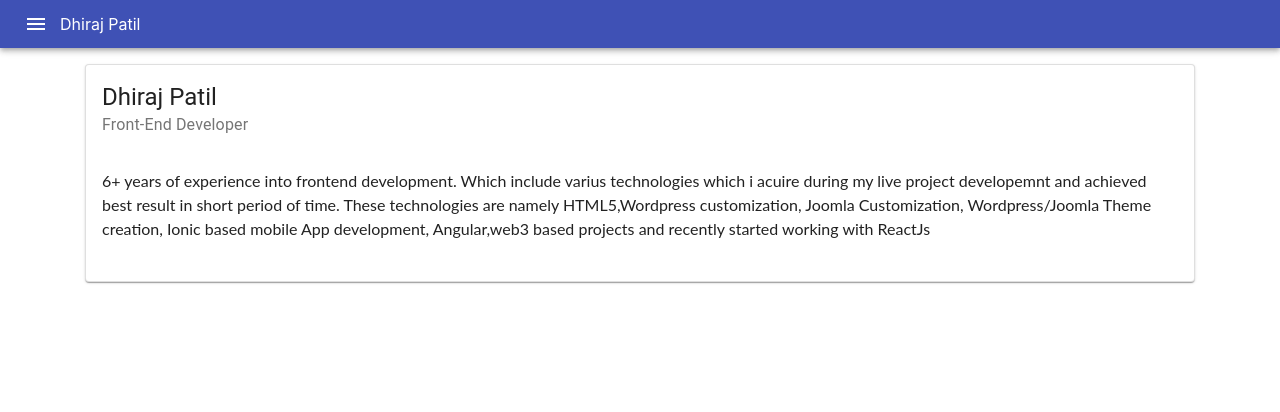
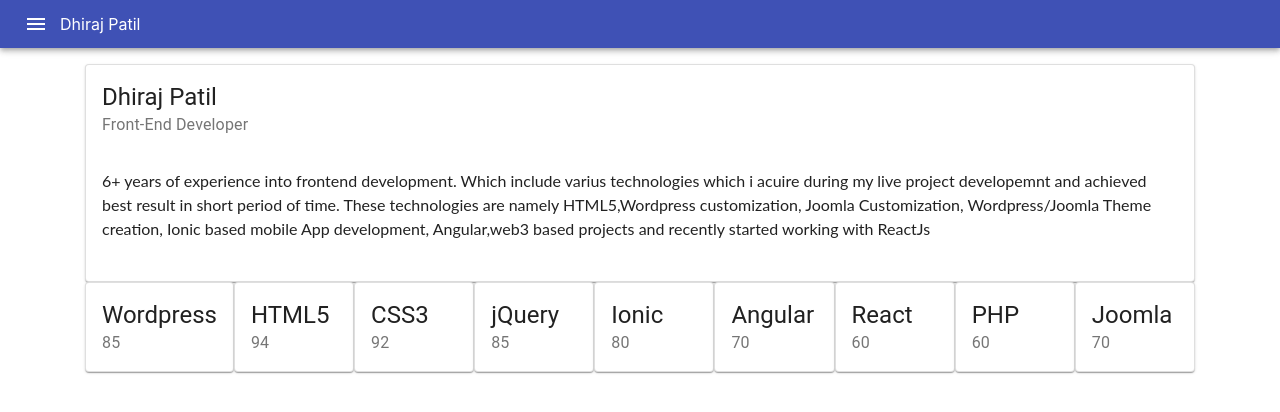
Before and after one commit to dastansandso/react-sslb25, a React (Create React App) app: page / in a window 1280 px wide. Shown: the top 412 px of the page. Built offline with nearby package versions, Linux system fonts and the light colour scheme.

Commit message:
2 files modified, 1 added

```diff
--- a/App.js
+++ b/App.js
@@ -3,6 +3,7 @@ import { makeStyles } from '@material-ui/core/styles';
 import 'bootstrap/dist/css/bootstrap.min.css';
 import { render } from 'react-dom';
 import Aboutcard from './infocard/about';
+import Skillcard from './infocard/skillcard';
 import Profileinfo from './data/data';
 
 import AppBar from '@material-ui/core/AppBar';
@@ -52,6 +53,7 @@ class App extends Component {
                 </Toolbar>
             </AppBar>
             <Aboutcard info={Profileinfo.aboutinfo}/>
+            <Skillcard skils={Profileinfo.keypoints}/>
         </div>
     );
   }
--- a/data/data.js
+++ b/data/data.js
@@ -14,18 +14,15 @@ const Profileinfo = {
 
   keypoints : [
     { myskills:[
-        {
-          Wordpress:85,
-          HTML5:94,
-          CSS3:92,
-          jQuery:85,
-          Ionic:80,
-          Angular:70,
-          React:60,
-          PHP:60,
-          Joomla:70,
-
-        }
+        {skill:'Wordpress', value:85},
+{skill:'HTML5', value:94},
+{skill:'CSS3', value:92},
+{skill:'jQuery', value:85},
+{skill:'Ionic', value:80},
+{skill:'Angular', value:70},
+{skill:'React', value:60},
+{skill:'PHP', value:60},
+{skill:'Joomla', value:70},
 
     ],
       topSkills:'HTML5,CSS3,Ionic3,Ionic3,Angular4, React,Jquery,Javascript',
--- /dev/null
+++ b/infocard/skillcard.js
@@ -0,0 +1,30 @@
+import React from 'react';
+
+import Card from'@material-ui/core/Card';
+import CardHeader from'@material-ui/core/CardHeader';
+import CardContent from'@material-ui/core/CardContent';
+
+const Skillcard =(props)=>{
+
+return(
+  <div className="container">
+   <div className="row no-gutters">
+  {props.skils[0].myskills.map(myskill => {
+  return(
+    <div className="col">
+    <Card className="card ">
+      <CardHeader
+            title={myskill.skill}
+            subheader={myskill.value}
+        />
+    </Card>
+    </div>
+  )
+})}
+  </div>
+  </div>
+)
+
+}
+
+export default Skillcard;
```
